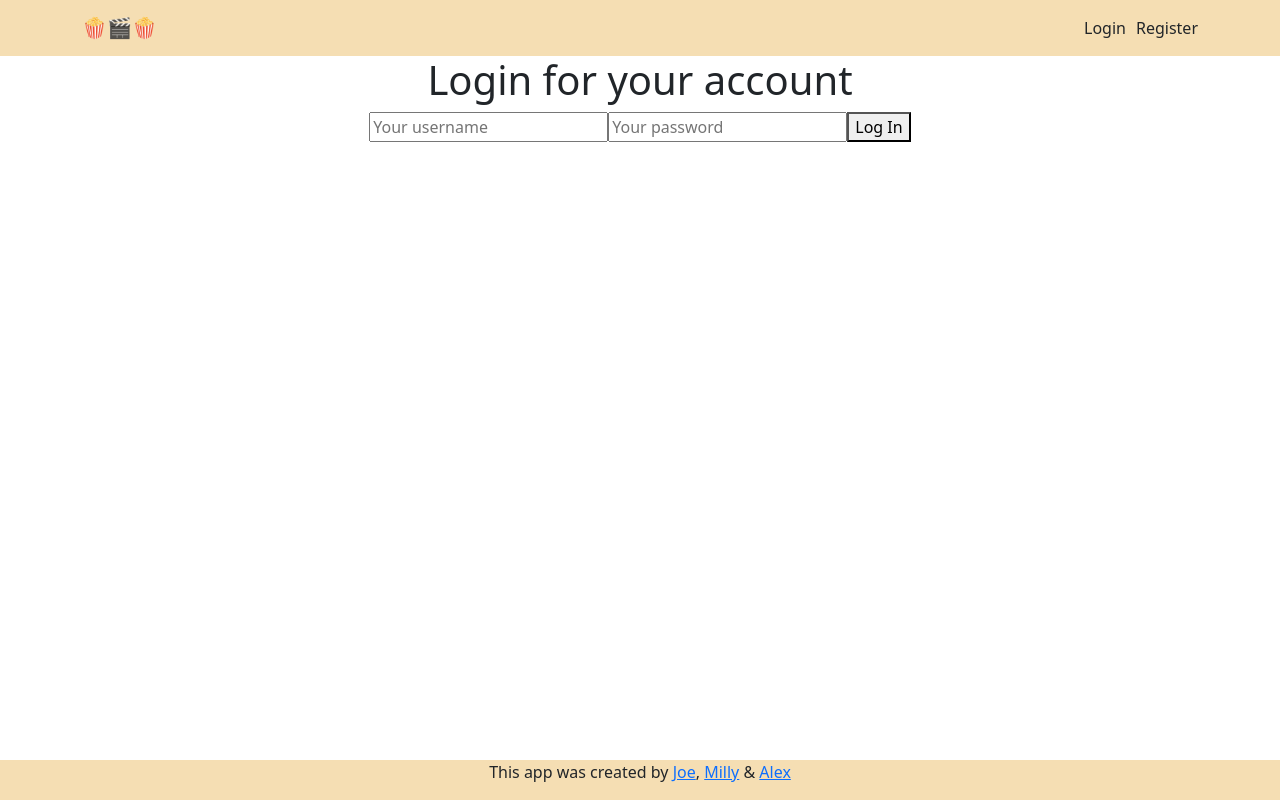
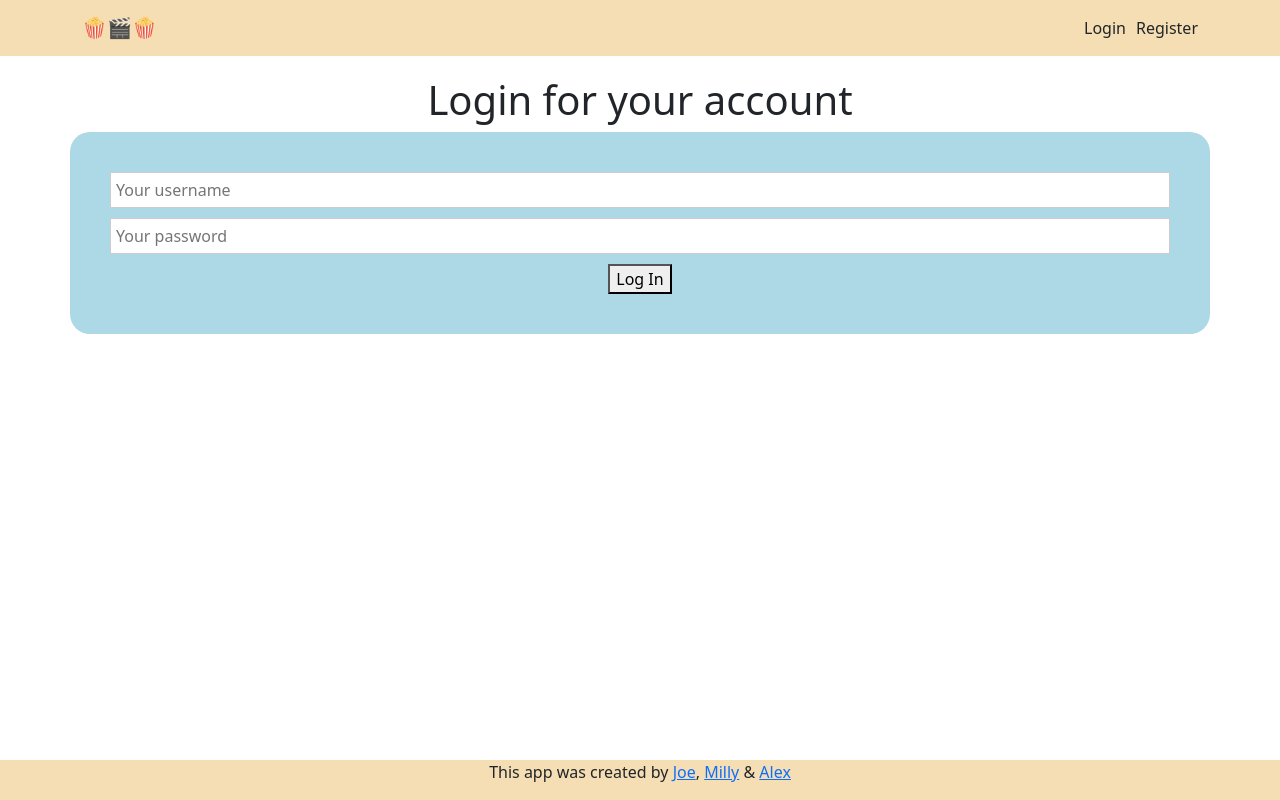
Before and after one commit to millyarkwright/sei-project-03-fe, a React (Create React App) app: page /login in a window 1280 px wide. Built offline with nearby package versions, Linux system fonts and the light colour scheme.

Commit message:
Login & register temporary styling. Base styling added as well

```diff
--- a/src/components/auth/Login.js
+++ b/src/components/auth/Login.js
@@ -1,6 +1,10 @@
 // Import Hooks
 import { useState } from "react"
 import { useNavigate } from "react-router-dom"
+
+// Import React Bootstrap
+import Container from 'react-bootstrap/Container'
+import Row from 'react-bootstrap/Row'
 
 // Import Axios
 import axios from "axios"
@@ -43,7 +47,9 @@ const Login = () => {
   }
 
   return (
-    <>
+    <main className='formPage'>
+      <Container>
+        <Row>
           <h1>Login for your account</h1>
         <form onSubmit={handleSubmit}>
           <input type="text" name="username" placeholder="Your username" value={userData.username} onChange={handleFieldChange}/>
@@ -51,7 +57,9 @@ const Login = () => {
           <button type="submit">Log In</button>
           {isError && errorMessage}
         </form>
-    </>
+        </Row>
+      </Container>
+    </main>
   )
 
 }
--- a/src/components/auth/Register.js
+++ b/src/components/auth/Register.js
@@ -3,7 +3,10 @@ import { useNavigate } from 'react-router-dom'
 
 import axios from 'axios'
 
-// import { apiRequest } from '../helpers/auth'
+// Import React Bootstrap
+import Container from 'react-bootstrap/Container'
+import Row from 'react-bootstrap/Row'
+
 
 const Register = () => {
   const navigate = useNavigate()
@@ -34,7 +37,9 @@ const Register = () => {
     }
   }
   return (
-    <main>
+    <main className='formPage'>
+      <Container>
+        <Row>
         <form onSubmit={handleSubmit}>
           <h3>Register</h3>
           {/* Username */}
@@ -54,6 +59,8 @@ const Register = () => {
           {/* Submit */}
           <input type="submit" value="Register" />
         </form>
+        </Row>
+      </Container>
     </main>
   )
 }
--- a/src/styles/base.scss
+++ b/src/styles/base.scss
@@ -1,5 +1,14 @@
+
+
 .App {
   text-align: center;
+  display: flex;
+  flex-direction: column;
+  min-height: 100vh;
+  main {
+  flex-grow: 1;
+  padding-top: 20px;
+  }
 }
 
 .App-logo {
--- /dev/null
+++ b/src/styles/common/formPages.scss
@@ -0,0 +1,18 @@
+.formPage{
+  // background-color: blue;
+  form{
+    background-color: lightblue;
+    padding: 40px;
+    border-radius: 20px;
+    label{
+      font-weight: bold;
+      font-size: 0.9rem;
+    }
+    input, textarea{
+      width: 100%;
+      border: 1px solid rgba(0,0,0,0.2);
+      margin-bottom: 10px;
+      padding: 5px;
+    }
+  }
+}
--- a/src/styles/main.scss
+++ b/src/styles/main.scss
@@ -1,5 +1,6 @@
 @import './base';
 @import './variables';
+@import './common/formPages.scss';
 @import './components/movieInfo';
 @import './components/navBar.scss';
 @import './components/stickyFooter.scss';
```
Lines whose indentation alone changed are shown as unchanged.
